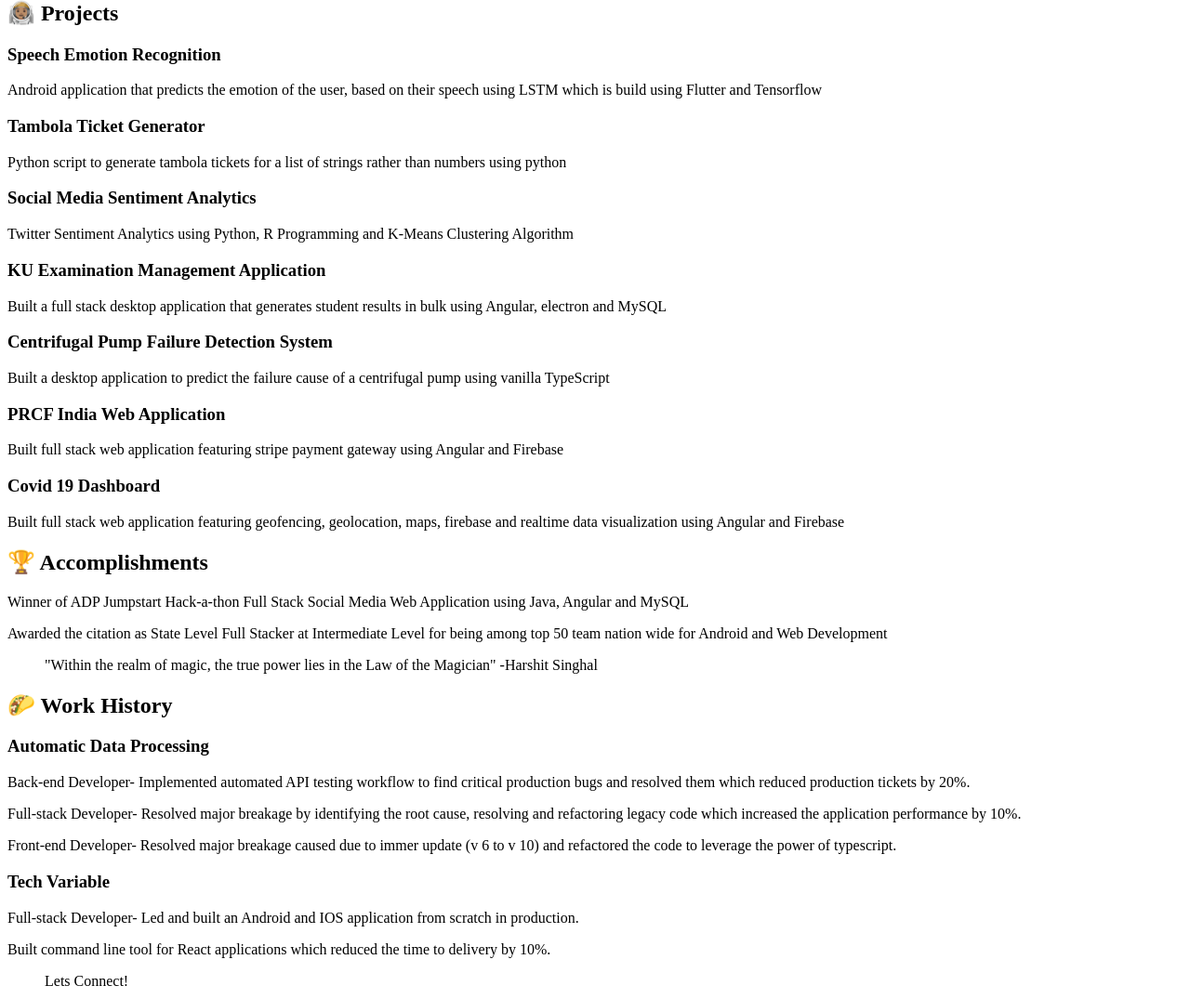
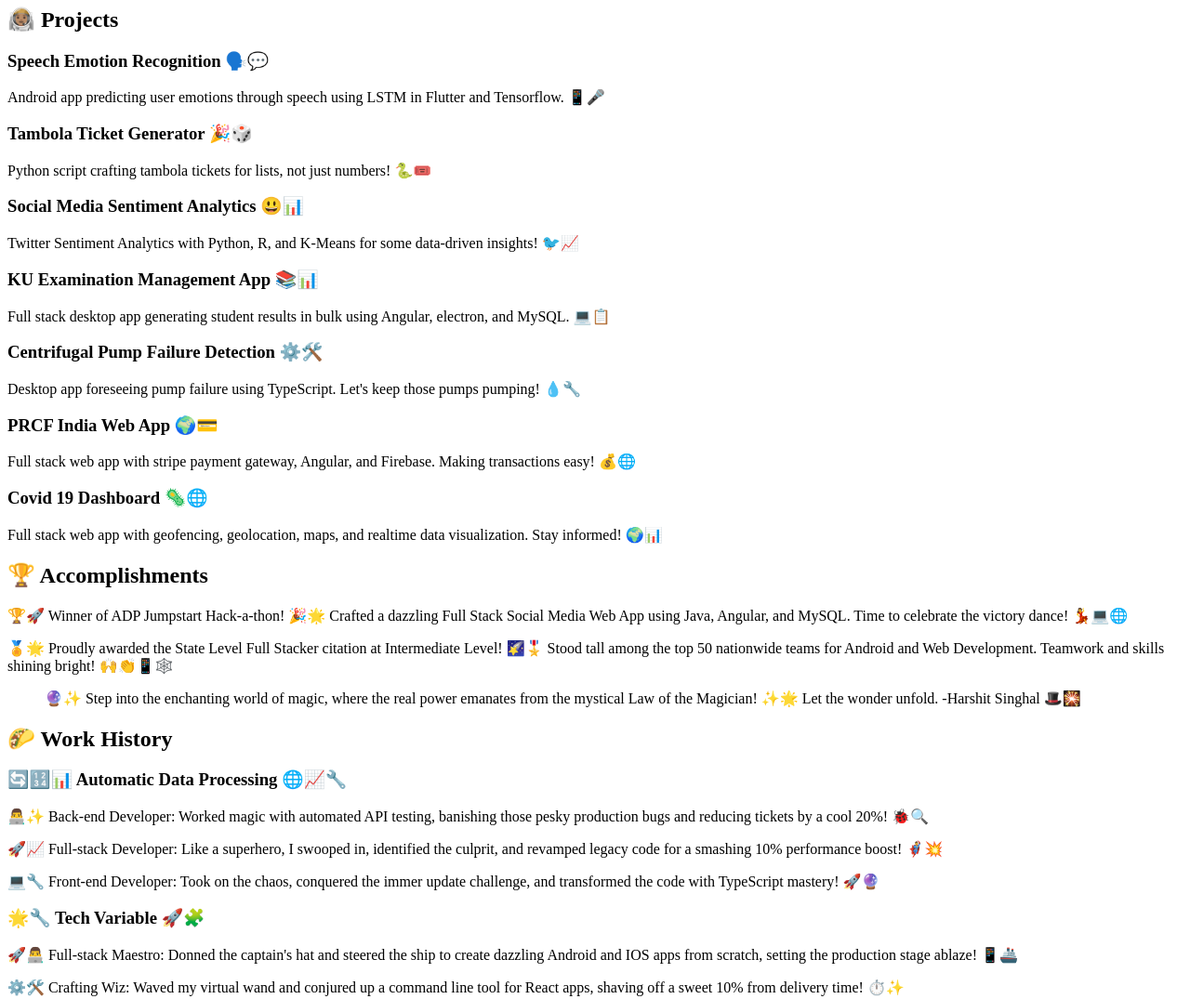
Before and after one commit to harshitsnghl/portfolio, a plain HTML site: page index.html in a window 1280 px wide. Shown: the part 802-1877 px from the top of the page at 93% size. Drawn offline with Linux system fonts and the light colour scheme.

Commit message:
Added Emoji's

```diff
--- a/index.html
+++ b/index.html
@@ -20,7 +20,7 @@
           <h1>Harshit Singhal</h1>
         </div>
         <div class="header2">
-          <p>is a wizard currently working at Automatic Data Processing.</p>
+          <p>🧙‍♂️ Behold, this wizard is currently conjuring magic at Automatic Data Processing! ✨🔮</p>
         </div>
       </header>
 
@@ -28,14 +28,14 @@
       <blockquote>
         <p>I like doing magic.</p><br>
         <p class="subtext">
-          I find joy in weaving wonder through the threads of reality.</p>
+          🔮😃 It is my passion and derive pure joy from crafting wonder and weaving it into the very fabric of reality.🌟🎩</p>
         </p>
       </blockquote>
 
       <section>
         <h2>📜 About</h2>
         <p>
-          Cloud-specialized Software Engineer with a knack for delivering top-tier product solutions. Over 1 year of experience in dynamic product development, driven by a deep understanding of agile methodologies and the IT product design lifecycle. Adept at navigating complex system challenges, implementing early-stage mitigation plans for seamless, high-satisfaction resolutions. Demonstrated leadership prowess handling intricate Integration, Product, and Service-facing Projects. Accomplished in Full Stack Development and well-versed in a variety of languages and technologies including Java, Spring Boot, C++, Cloud Computing, React.js, and more. Recipient of accolades including 1st place in ADP Hack-a-thon and State-level citation in AICTE NEAT COVID-19 National Bio Informatics Hack-a-thon.
+          👩‍💻 Cloud-specialized Software Engineer with a knack for delivering top-tier product solutions! 💡 Over 1 year of experience in dynamic product development, driven by a deep understanding of agile methodologies and the IT product design lifecycle. 🎯 Adept at navigating complex system challenges, implementing early-stage mitigation plans for seamless, high-satisfaction resolutions. 🛠️ Demonstrated leadership prowess handling intricate Integration, Product, and Service-facing Projects. 🚀 Accomplished in Full Stack Development and well-versed in a variety of languages and technologies including Java, Spring Boot, C++, Cloud Computing, React.js, and more. 🌐 Recipient of accolades including 1st place in ADP Hack-a-thon 🏆 and State-level citation in AICTE NEAT COVID-19 National Bio Informatics Hack-a-thon. 🥇
         </p>
 
       </section>
@@ -44,77 +44,67 @@
         <h2>👩🏽‍🚀 Projects</h2>
 
         <p>
-          <h3>Speech Emotion Recognition</h3> Android application that predicts the emotion of the user, based on their speech using LSTM which is build using Flutter and Tensorflow
+          <h3>Speech Emotion Recognition 🗣️💬</h3> Android app predicting user emotions through speech using LSTM in Flutter and Tensorflow. 📱🎤
         </p>
         <p>
-          <h3>Tambola Ticket Generator</h3>
-          Python script to generate tambola tickets for a list of strings rather than numbers using python
+          <h3>Tambola Ticket Generator 🎉🎲</h3>
+          Python script crafting tambola tickets for lists, not just numbers! 🐍🎟️
         </p>
         <p>
-          <h3>Social Media Sentiment Analytics</h3>
-          Twitter Sentiment Analytics using Python, R Programming and K-Means Clustering Algorithm
+          <h3>Social Media Sentiment Analytics 😃📊</h3>
+          Twitter Sentiment Analytics with Python, R, and K-Means for some data-driven insights! 🐦📈
         </p>
         <p>
-          <h3>KU Examination Management Application</h3>
-          Built a full stack desktop application that generates student results in bulk using Angular, electron and MySQL
+          <h3>KU Examination Management App 📚📊</h3>
+          Full stack desktop app generating student results in bulk using Angular, electron, and MySQL. 💻📋
         </p>
         <p>
-          <h3>Centrifugal Pump Failure Detection System</h3>
-          Built a desktop application to predict the failure cause of a centrifugal pump using vanilla TypeScript
+          <h3>Centrifugal Pump Failure Detection ⚙️🛠️</h3>
+          Desktop app foreseeing pump failure using TypeScript. Let's keep those pumps pumping! 💧🔧
         </p>
         <p>
-          <h3>PRCF India Web Application</h3>
-          Built full stack web application featuring stripe payment gateway using Angular and Firebase
+          <h3>PRCF India Web App 🌍💳</h3>
+          Full stack web app with stripe payment gateway, Angular, and Firebase. Making transactions easy! 💰🌐
         </p>
         <p>
-          <h3>Covid 19 Dashboard</h3>
-          Built full stack web application featuring geofencing, geolocation, maps, firebase and realtime data visualization using Angular and
-          Firebase
+          <h3>Covid 19 Dashboard 🦠🌐</h3>
+          Full stack web app with geofencing, geolocation, maps, and realtime data visualization. Stay informed! 🌍📊
         </p>
 
         <h2>🏆 Accomplishments</h2>
 
         <p>
-          Winner of ADP Jumpstart Hack-a-thon Full Stack Social Media Web Application using Java,
-          Angular and MySQL
+          🏆🚀 Winner of ADP Jumpstart Hack-a-thon! 🎉🌟 Crafted a dazzling Full Stack Social Media Web App using Java, Angular, and MySQL. Time to celebrate the victory dance! 💃💻🌐
         </p>
         <p>
-          Awarded the citation as State Level Full Stacker at Intermediate Level for being among top 50
-          team nation wide for Android and Web Development
+          🏅🌟 Proudly awarded the State Level Full Stacker citation at Intermediate Level! 🌠🎖️ Stood tall among the top 50 nationwide teams for Android and Web Development. Teamwork and skills shining bright! 🙌👏📱🕸️
         </p>
 
       </section>
 
       <blockquote>
-        <p class="subtext">"Within the realm of magic, the true power lies in the Law of the Magician" -Harshit Singhal</p>
+        <p class="subtext">🔮✨ Step into the enchanting world of magic, where the real power emanates from the mystical Law of the Magician! ✨🌟 Let the wonder unfold. -Harshit Singhal 🎩🎇</p>
       </blockquote>
 
       <section class="left">
         <h2>🌮 Work History</h2>
 
-        <h3>Automatic Data Processing</h3>
+        <h3>🔄🔢📊 Automatic Data Processing 🌐📈🔧</h3>
         <p>
-          Back-end Developer- Implemented automated API testing workflow to find
-          critical production bugs and resolved them which reduced production tickets
-          by 20%.
+          👨‍💻✨ Back-end Developer: Worked magic with automated API testing, banishing those pesky production bugs and reducing tickets by a cool 20%! 🐞🔍
         </p>
         <p>
-          Full-stack Developer- Resolved major breakage by identifying the root cause,
-          resolving and refactoring legacy code which increased the application
-          performance by 10%.
+          🚀📈 Full-stack Developer: Like a superhero, I swooped in, identified the culprit, and revamped legacy code for a smashing 10% performance boost! 🦸‍♂️💥
         </p>
         <p>
-          Front-end Developer- Resolved major breakage caused due to immer update
-          (v 6 to v 10) and refactored the code to leverage the power of typescript.
+          💻🔧 Front-end Developer: Took on the chaos, conquered the immer update challenge, and transformed the code with TypeScript mastery! 🚀🔮
         </p>
-        <h3>Tech Variable</h3>
+        <h3>🌟🔧 Tech Variable 🚀🧩</h3>
         <p>
-          Full-stack Developer- Led and built an Android and IOS application from
-          scratch in production.
+          🚀👨‍💻 Full-stack Maestro: Donned the captain's hat and steered the ship to create dazzling Android and IOS apps from scratch, setting the production stage ablaze! 📱🚢
         </p>
         <p>
-          Built command line tool for React applications which reduced the time to
-          delivery by 10%.
+          ⚙️🛠️ Crafting Wiz: Waved my virtual wand and conjured up a command line tool for React apps, shaving off a sweet 10% from delivery time! ⏱️✨
         </p>
 
       </section>
--- a/main.js
+++ b/main.js
@@ -9,9 +9,11 @@ const scene = new THREE.Scene();
 // Perpective Camera mimics what human eyes would see
 let camera;
 let renderer;
+let innerWidth;
+let innerHeight;
 function setup() {
-  let innerWidth = window.innerWidth + 200;
-  let innerHeight = window.innerHeight + 200;
+  innerWidth = window.innerWidth + 200;
+  innerHeight = window.innerHeight + 200;
 
   camera = new THREE.PerspectiveCamera(75, innerWidth / innerHeight, 0.1, 1000);
 
@@ -184,4 +186,8 @@ function animate() {
 animate();
 
 
-// window.onresize = function(){ setup(); }
+window.onresize = function(event){
+  if(event.target.innerHeight > innerHeight + 200 || event.target.innerWidth > innerWidth + 200) {
+    setup();
+  }
+}
--- a/style.css
+++ b/style.css
@@ -115,14 +115,12 @@ blockquote p {
   /* Change to your desired hover color */
 }
 
-.img {
+img {
   border-radius: 20rem;
   height: auto;
   width: 10rem;
   margin: 1rem 1rem 0;
-  border: white  1rem;
-  border-style: double;
-
+  border: #ffffff double 1rem;
 }
 
 .header1 {
```
